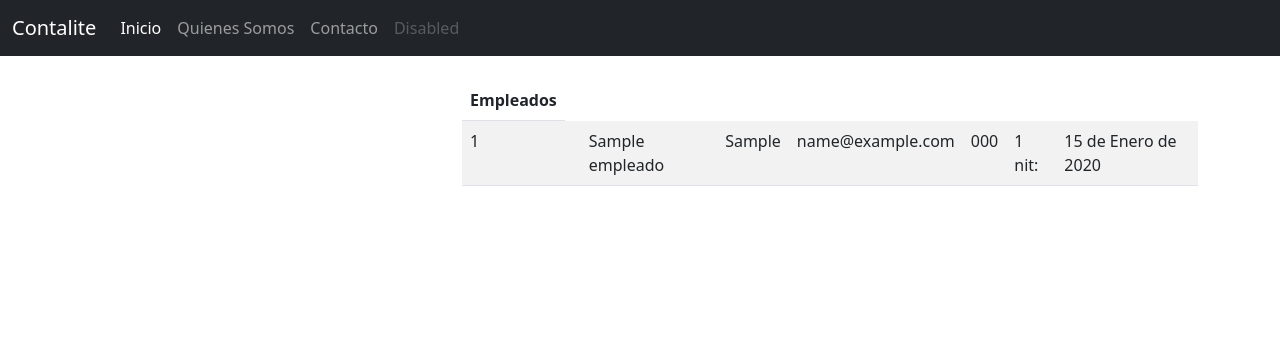
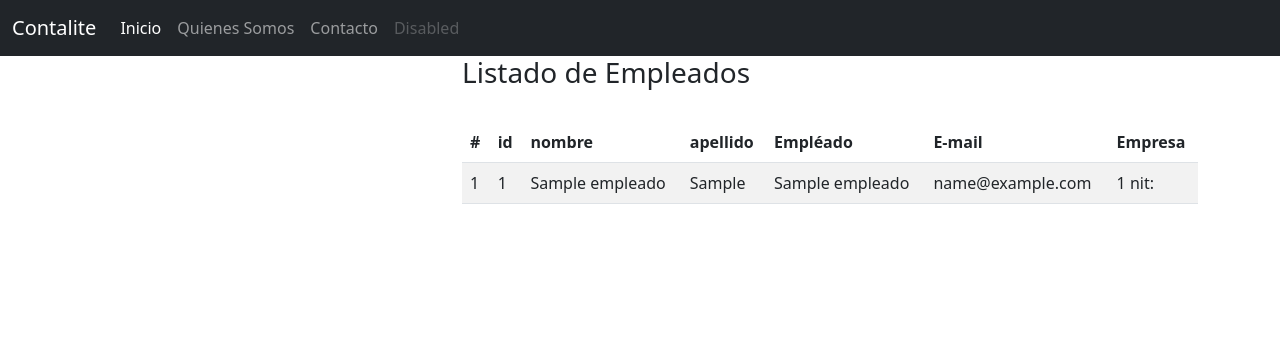
Before and after one commit to psycodev/contalite2, a Django app: template Contalite/Empleados/templates/listarEmple.html in a window 1280 px wide. Shown: the top 356 px of the page. Run offline with Django 4.2, Linux system fonts and the light colour scheme; tables that the repository leaves empty hold one stand-in row (values such as "Sample post"); the template is opened without the code that fills it: values that come from a table or form of the project are taken from there, most other values are stand-ins (such as "Sample title", 1, 10 or a date in 2020).

Commit message:
algunos cambios

```diff
--- a/Contalite/Contalite/urls.py
+++ b/Contalite/Contalite/urls.py
@@ -18,7 +18,7 @@ from django.urls import path, include
 
 urlpatterns = [
     path('admin/', admin.site.urls),
-    path('Empresas/', include('Empresas.urls')),
-    path('Trans/', include('Transacciones.urls')),
-    path('Emp/', include('Empleados.urls')),
+    path('empresas/', include('Empresas.urls')),
+    path('transacciones/', include('Transacciones.urls')),
+    path('empleados/', include('Empleados.urls')),
     ]
--- /dev/null
+++ b/Contalite/Empleados/choices.py
@@ -0,0 +1,4 @@
+roles=(
+    ('Administrador', 'Administrador'),
+    ('Empleado','Empleado')
+)
--- a/Contalite/Empleados/templates/listarEmple.html
+++ b/Contalite/Empleados/templates/listarEmple.html
@@ -20,25 +20,38 @@
 
                 </div>
                 <div class="col-md-8">
+                    <h3>Listado de Empleados</h3>
                     <div class="table-responsive">
                     <br>
                         <table class="table table-striped">
                             <thead class="thead-dark">
+                               <!-- <tr>
+                                    <th scope="col">Empleados</th>
+
+                                </tr> -->
                                 <tr>
-                                    <th scope="col">Empleados</th>
+                                    <th scope="col">#</th>
+                                    <th scope="col">id</th>
+                                    <th scope="col">nombre</th>
+                                    <th scope="col">apellido</td>
+                                    <th scope="col">Empl&eacute;ado</td>
+                                    <th scope="col">E-mail</td>
+                                    <th scope="col">Empresa</td>
+
+
                                 </tr>
-                            </thead>
+                           </thead>
                             <tbody>
                                 {% for i in object_list %}
                                 <tr>
+                                    <td>{{forloop.counter}}</td>
                                     <td>{{i.id_empleado}}</td>
-                                    <td>{{i.id_user}}</td>
                                     <td>{{i.nom_emp}}</td>
                                     <td>{{i.ape_emp}}</td>
+                                    <td>{{i.nom_usu}}</td>
                                     <td>{{i.email}}</td>
-                                    <td>{{i.telefono}}</td>
                                     <td>{{i.empresa}}</td>
-                                    <td>{{i.fecha_creacion}}</td>
+
                                 </tr>
                                 {% endfor %}
                             </tbody>
--- a/Contalite/Empleados/urls.py
+++ b/Contalite/Empleados/urls.py
@@ -4,5 +4,5 @@ from Empleados.views import EmpListView
 #secrea el archivo urls para trabajabar  contrlar de una marnera mas comoda y ordenada las rutas
 
 urlpatterns = [
-    path('empleados', EmpListView.as_view(), name='Lista Empleados'),
+    path('empleado', EmpListView.as_view(), name='Lista Empleados'),
 ]
--- a/Contalite/Empresas/urls.py
+++ b/Contalite/Empresas/urls.py
@@ -4,5 +4,5 @@ from Empresas.views import EmpreListView
 #secrea el archivo urls para trabajabar  contrlar de una marnera mas comoda y ordenada las rutas
 
 urlpatterns = [
-    path('empresas', EmpreListView.as_view(), name='Lista Empresas'),
+    path('empresa', EmpreListView.as_view(), name='Lista Empresas'),
 ]
--- a/Contalite/Transacciones/urls.py
+++ b/Contalite/Transacciones/urls.py
@@ -4,5 +4,5 @@ from Transacciones.views import TransListView
 #secrea el archivo urls para trabajabar  contrlar de una marnera mas comoda y ordenada las rutas
 
 urlpatterns = [
-    path('transacciones', TransListView.as_view(), name='Lista Transacciones'),
+    path('transaccion', TransListView.as_view(), name='Lista Transacciones'),
 ]
```
Also changed, not shown: Contalite/Empleados/views.py (+11 -0 lines).
